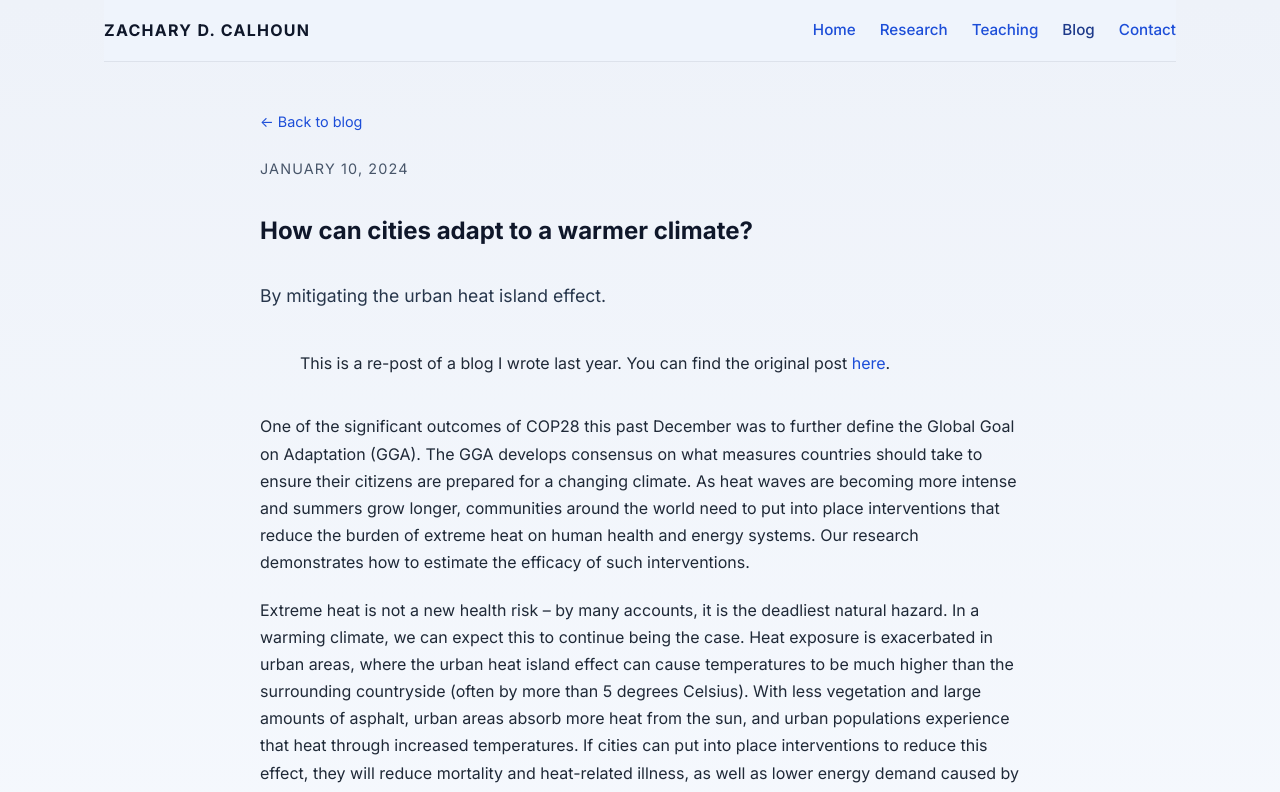
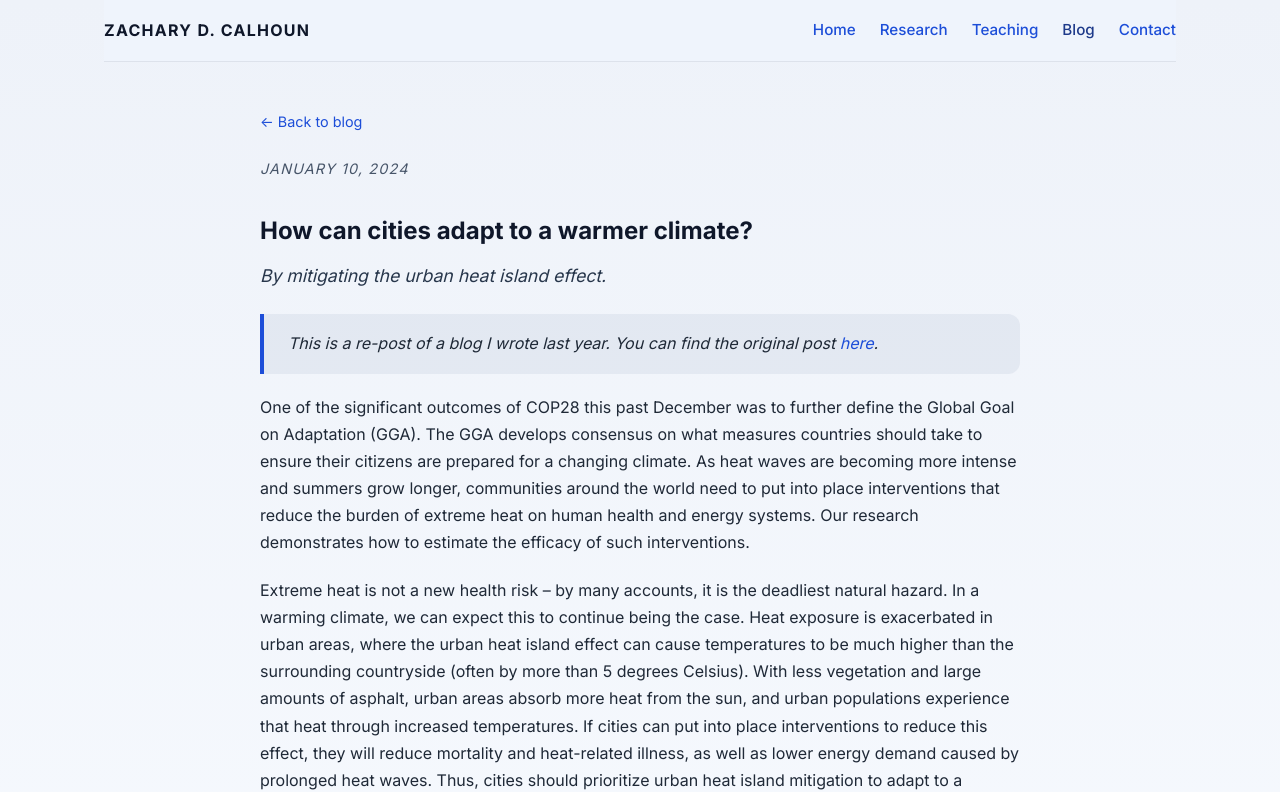
Before and after one commit to zcalhoun/zcalhoun.github.io, a React (Vite) app: page /#/blog/2024-01-10-causal in a window 1280 px wide. Shown: the top 792 px of the page. Built offline with nearby package versions, Linux system fonts and the light colour scheme.

Commit message:
Fixed styling for blog

```diff
--- a/src/App.css
+++ b/src/App.css
@@ -464,7 +464,17 @@
     display: flex;
     flex-direction: column;
     gap: 0.75rem;
+
 }
+
+.blog-post__header h1 {
+    margin-bottom: 0;
+}
+
+.blog-post__header p {
+    font-style: italic;
+}
+
 
 .blog-post__date {
     margin: 0;
@@ -494,6 +504,20 @@
 }
 
 .blog-post__content p {
+    margin: 0;
+}
+
+.blog-post__content blockquote {
+    margin: 0;
+    padding: 1rem 1.5rem;
+    border-left: 4px solid #1d4ed8;
+    background: rgba(148, 163, 184, 0.15);
+    border-radius: 0 12px 12px 0;
+    font-style: italic;
+    color: #1f2937;
+}
+
+.blog-post__content blockquote p {
     margin: 0;
 }
 
```
Also changed, not shown: src/posts/2024-01-10-causal.md (+1 -2 lines).
